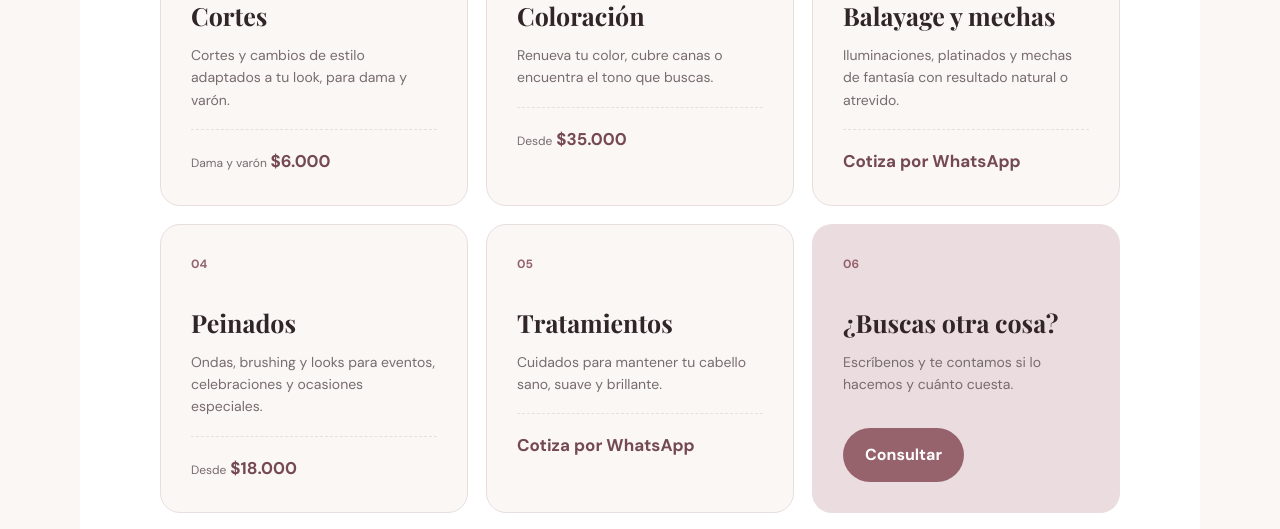
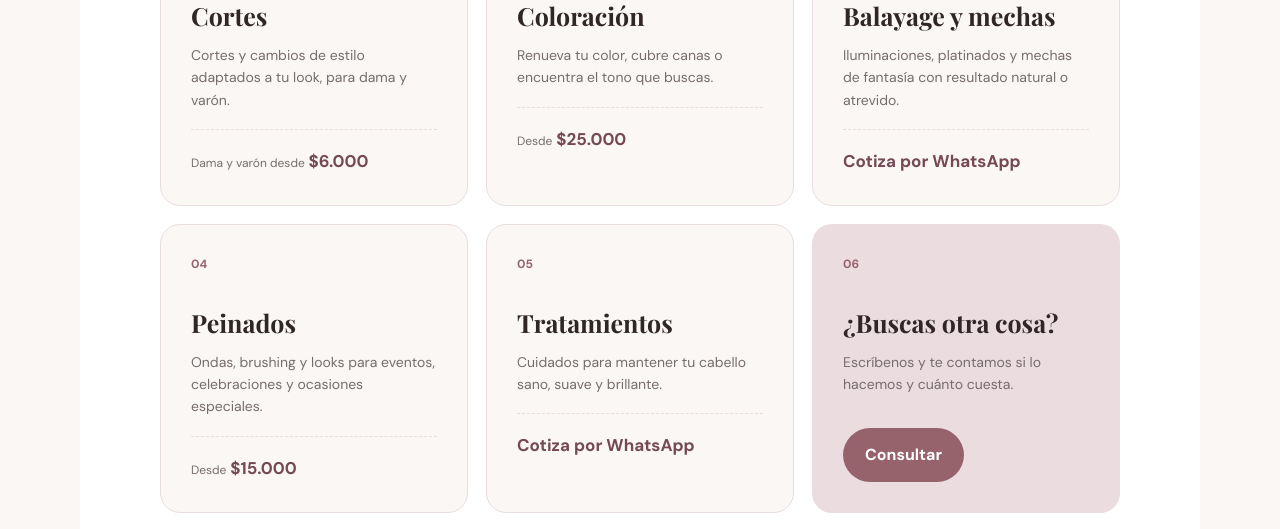
Before and after one commit to LegendCHI/peluqueriaanitaonline, a plain HTML site: page index.html in a window 1280 px wide. Shown: the part 1280-1809 px from the top of the page. Drawn offline with nearby package versions, Linux system fonts and the light colour scheme; a web font is replaced by a local one.

Commit message:
Actualiza precios: cortes desde 6.000, coloración desde 25.000, peinados desde 15.000
Co-Authored-By: Claude Opus 5.5 <noreply@anthropic.com>
Claude-Session: https://claude.ai/code/session_018NgwcQr4CiLrJ9N3xs4RKs

```diff
--- a/index.html
+++ b/index.html
@@ -235,14 +235,14 @@
             <span>01</span>
             <h3>Cortes</h3>
             <p>Cortes y cambios de estilo adaptados a tu look, para dama y varón.</p>
-            <div class="price"><small>Dama y varón</small> <strong>$6.000</strong></div>
+            <div class="price"><small>Dama y varón desde</small> <strong>$6.000</strong></div>
         </article>
 
         <article class="service">
             <span>02</span>
             <h3>Coloración</h3>
             <p>Renueva tu color, cubre canas o encuentra el tono que buscas.</p>
-            <div class="price"><small>Desde</small> <strong>$35.000</strong></div>
+            <div class="price"><small>Desde</small> <strong>$25.000</strong></div>
         </article>
 
         <article class="service">
@@ -256,7 +256,7 @@
             <span>04</span>
             <h3>Peinados</h3>
             <p>Ondas, brushing y looks para eventos, celebraciones y ocasiones especiales.</p>
-            <div class="price"><small>Desde</small> <strong>$18.000</strong></div>
+            <div class="price"><small>Desde</small> <strong>$15.000</strong></div>
         </article>
 
         <article class="service">
```
